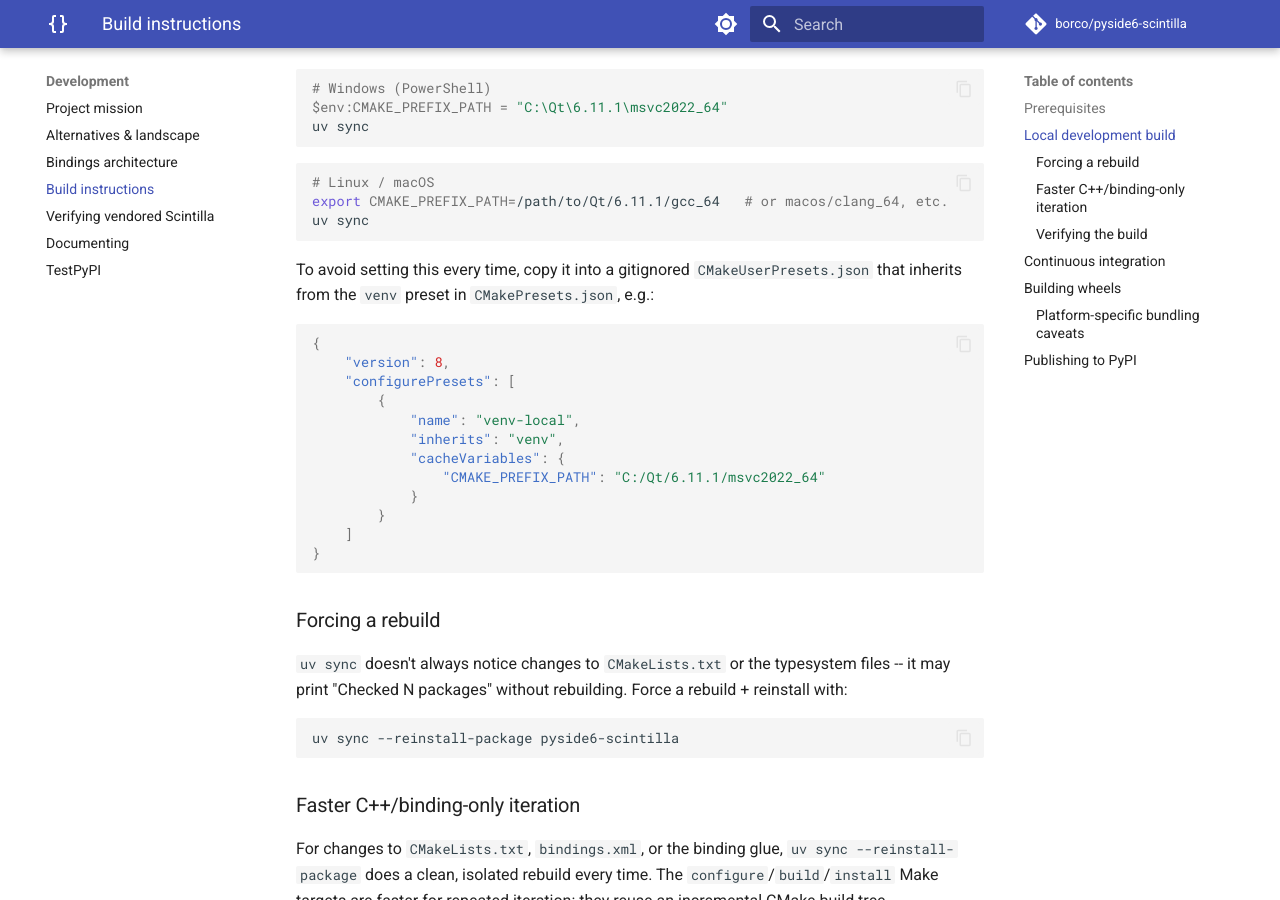
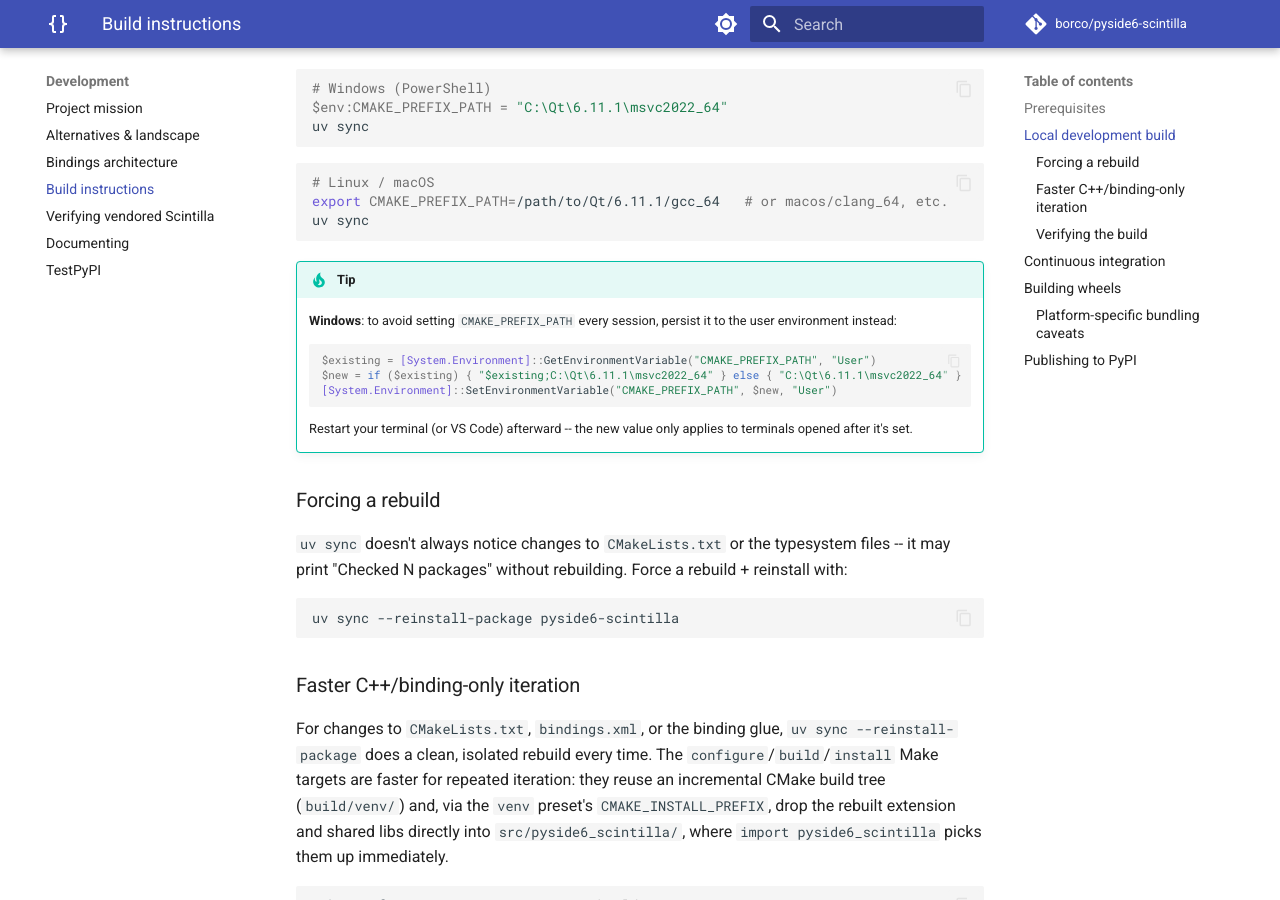
Before and after one commit to borco/pyside6-scintilla, an MkDocs documentation site: the page built from docs/build.md, in a window 1280 px wide and 900 px high, scrolled down 749 px. Built offline with MkDocs 1.6.1 and Material for MkDocs 9.7.7, drawn with Linux system fonts in a browser that asks for light colours; comment, search, counter and statistics services are not loaded.

Commit message:
Document persisting CMAKE_PREFIX_PATH via user env var on Windows
Replaces the CMakeUserPresets.json snippet with a simpler approach
that avoids an extra gitignored file.

````diff
--- a/docs/build.md
+++ b/docs/build.md
@@ -35,24 +35,18 @@ export CMAKE_PREFIX_PATH=/path/to/Qt/6.11.1/gcc_64   # or macos/clang_64, etc.
 uv sync
 ```
 
-To avoid setting this every time, copy it into a gitignored
-`CMakeUserPresets.json` that inherits from the `venv` preset in
-`CMakePresets.json`, e.g.:
+!!! tip
+    **Windows**: to avoid setting `CMAKE_PREFIX_PATH` every session, persist it
+    to the user environment instead:
 
-```json
-{
-    "version": 8,
-    "configurePresets": [
-        {
-            "name": "venv-local",
-            "inherits": "venv",
-            "cacheVariables": {
-                "CMAKE_PREFIX_PATH": "C:/Qt/6.11.1/msvc2022_64"
-            }
-        }
-    ]
-}
-```
+    ```powershell
+    $existing = [System.Environment]::GetEnvironmentVariable("CMAKE_PREFIX_PATH", "User")
+    $new = if ($existing) { "$existing;C:\Qt\6.11.1\msvc2022_64" } else { "C:\Qt\6.11.1\msvc2022_64" }
+    [System.Environment]::SetEnvironmentVariable("CMAKE_PREFIX_PATH", $new, "User")
+    ```
+
+    Restart your terminal (or VS Code) afterward -- the new value only applies
+    to terminals opened after it's set.
 
 ### Forcing a rebuild
 
````
